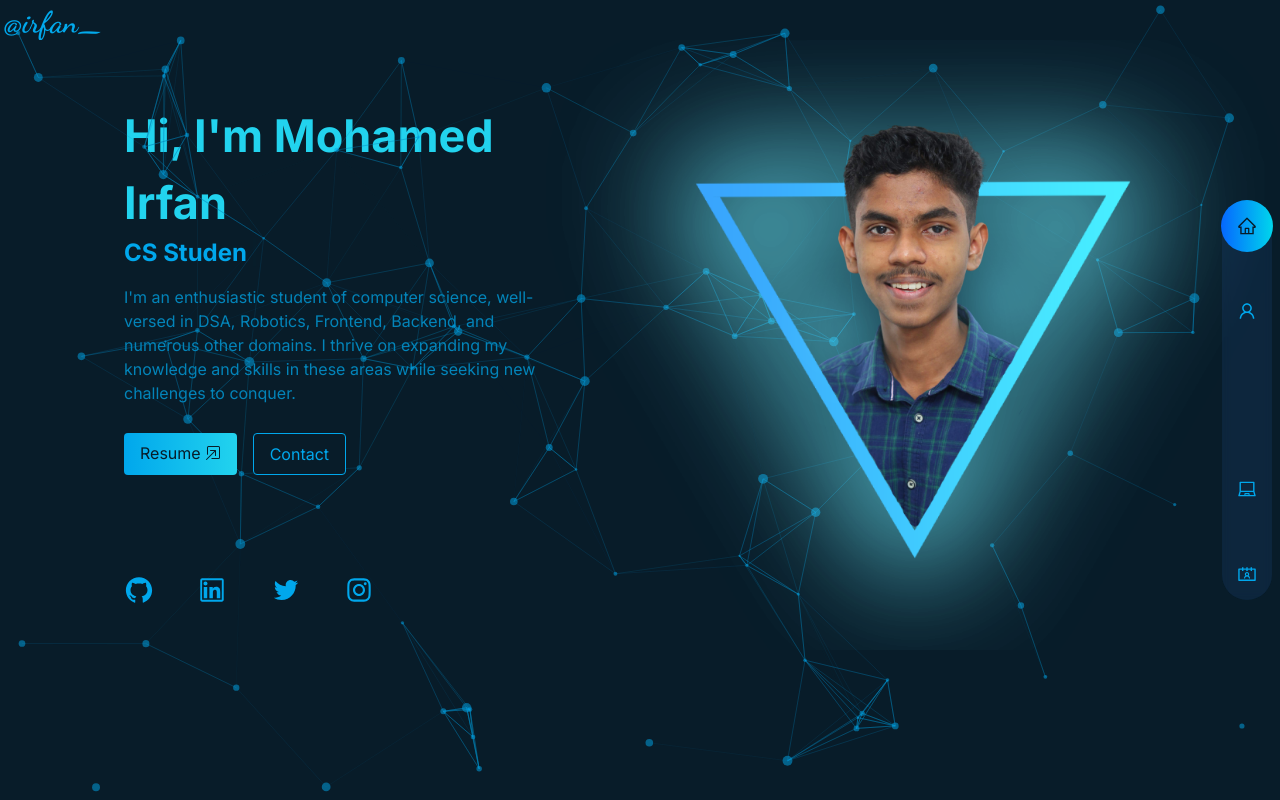
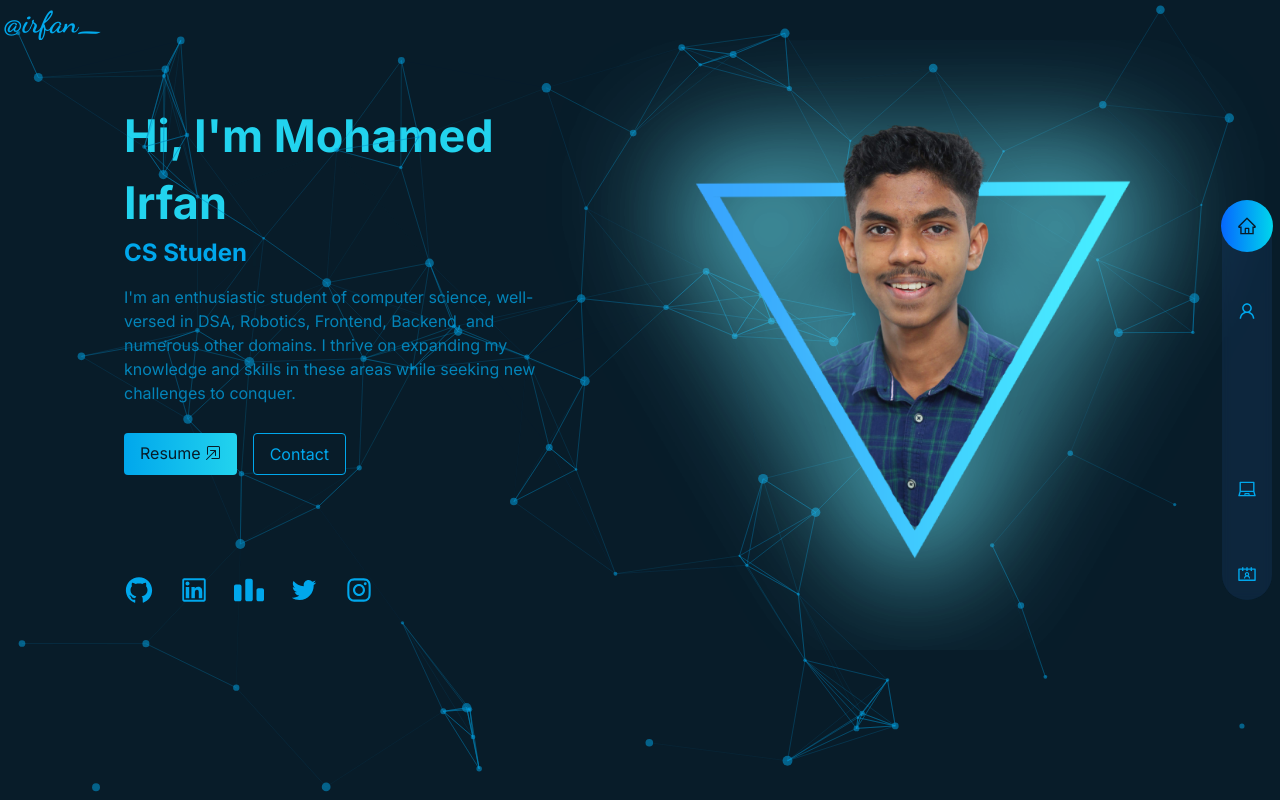
Before and after one commit to MohamedIrfanAM/portfolio, a Next.js app: page / in a window 1280 px wide. Shown: the top 800 px of the page. Built offline with nearby package versions, Linux system fonts and the light colour scheme; no server answers; some icons are missing.

Commit message:
add Codeforces social link

```diff
--- a/src/components/Hero.jsx
+++ b/src/components/Hero.jsx
@@ -46,7 +46,7 @@ const Hero = () => {
               </button>
             </Lk>
           </motion.div>
-          <motion.div className="flex flex-row justify-between text-2xl w-[150px] sm:w-[250px] sm:text-3xl text-primary cursor-pointer mt-8 mx-auto sm:mx-0 sm:mt-[100px] z-10" variants={fadeIn("up",'spring',0.5,0.75)} initial='hidden' whileInView='visible'>
+          <motion.div className="flex flex-row justify-between text-2xl w-[180px] sm:w-[250px] sm:text-3xl text-primary cursor-pointer mt-5 mx-auto sm:mx-0 sm:mt-[100px] z-10" variants={fadeIn("right",'spring',0.5,0.75)} initial='hidden' whileInView='visible'>
             {socialLinks.map(({id,link,icon}) => (
               <Link href={link} key={id} target="_blank" className="hover:text-secondary hover:scale-110">
                 {icon}
--- a/src/constants/index.js
+++ b/src/constants/index.js
@@ -1,4 +1,5 @@
 import {AiOutlineYoutube,AiOutlineHome,AiOutlineContacts,AiOutlineUser,AiOutlineLaptop,AiOutlineGithub,AiOutlineTwitter,AiOutlineInstagram, AiOutlineLinkedin} from 'react-icons/ai'
+import {SiCodeforces} from 'react-icons/si'
 import {PiWrench} from 'react-icons/pi'
 import { arduino,c,cpp,react,nextjs,javascript,python,mongodb,postegres,linux,tailwind, codeforces,nodejs,framer,git,docker } from '@/assets'
 import { mazecruizer,books2notion,contest2calender,cameraControlledMouse,writingMachine,esp32HomeAutomation } from '../../public'
@@ -17,6 +18,11 @@ export const socialLinks = [
     id:"LinkedIn",
     link:"https://www.linkedin.com/in/mohamedirfanam/",
     icon:<AiOutlineLinkedin/>
+  },
+  {
+    id:"Codeforces",
+    link:"https://codeforces.com/profile/irfan_",
+    icon:<SiCodeforces/>
   },
   {
     id:"Twitter",
```
